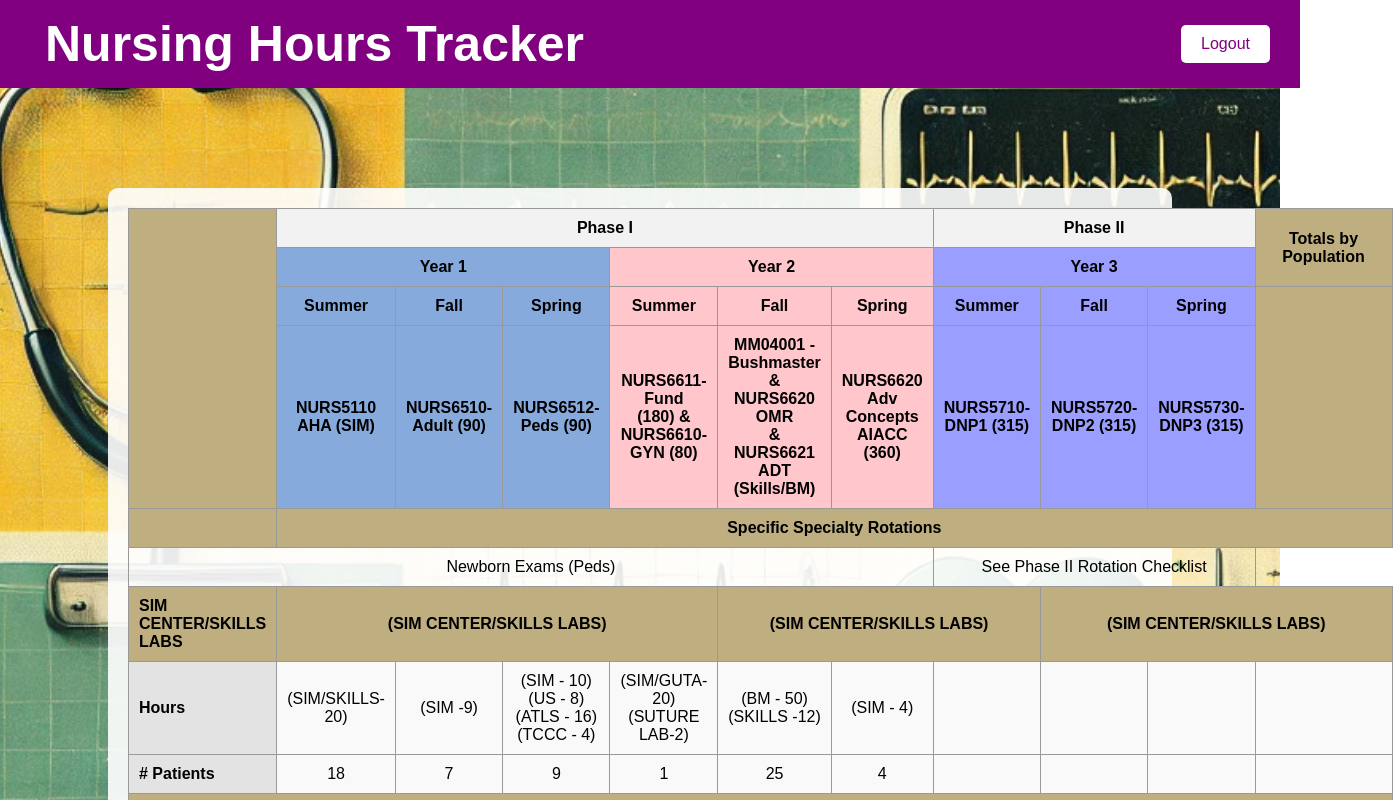
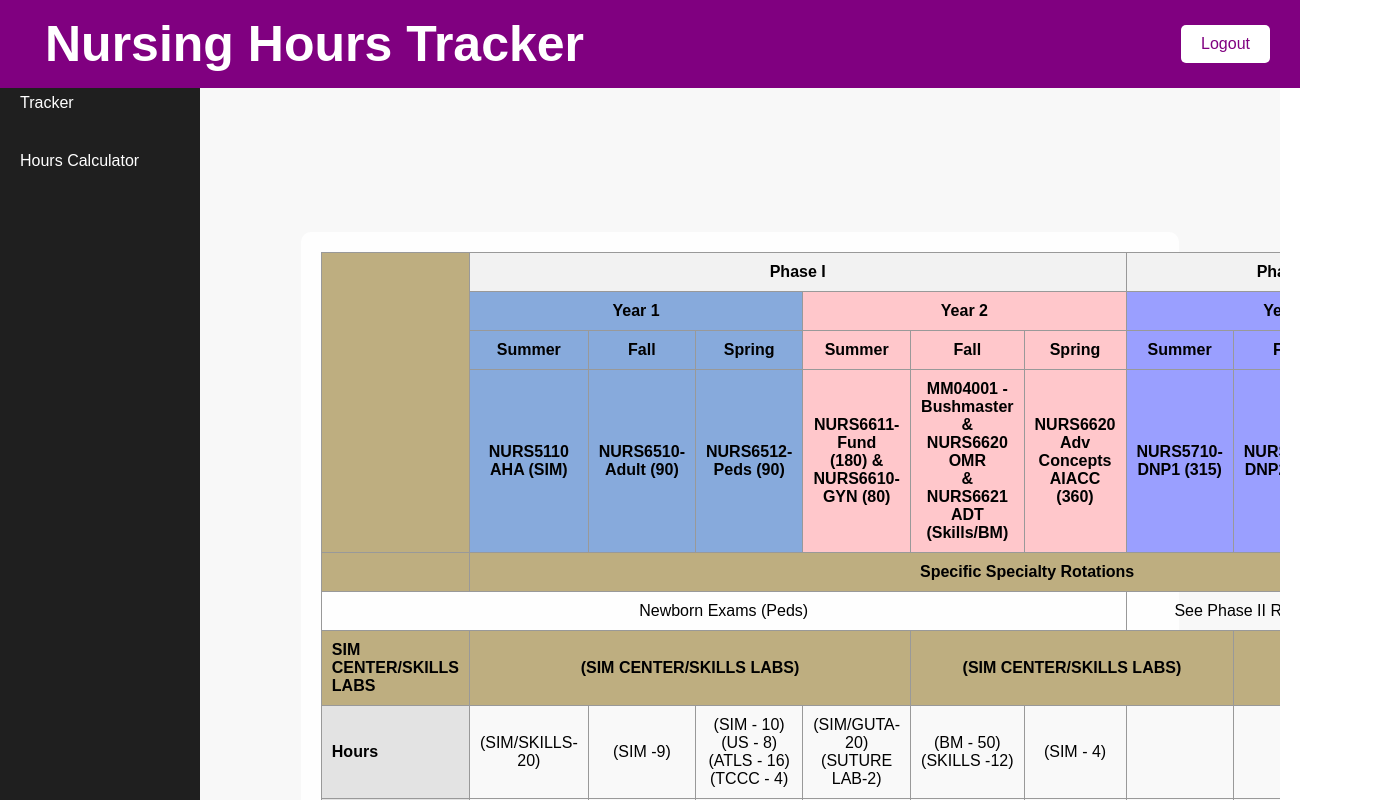
Before and after one commit to peteNeverSleeps/nursing-hours-tracker, a React (Create React App) app in the folder frontend/: page /main/tracker in a window 1280 px wide. Before the commit this address led to /tracker. Shown: the top 800 px of the page, 1393 px wide, since content can reach past the window. Built offline with nearby package versions, Linux system fonts and the light colour scheme; no server answers; sample sign-in values are in the browser's storage.

Commit message:
major updates to page

```diff
--- a/frontend/src/App.js
+++ b/frontend/src/App.js
@@ -1,43 +1,76 @@
 // src/App.js
-import React, { useState } from 'react';
-import { BrowserRouter as Router, Route, Routes, Navigate } from 'react-router-dom';
-import Login from './components/Login';
-import Tracker from './components/Tracker';
-import Dashboard from './components/Dashboard';
+import React, { useState } from "react";
+import {
+  BrowserRouter as Router,
+  Routes,
+  Route,
+  Navigate,
+} from "react-router-dom";
+
+import Login from "./components/Login";
+import LandingPage from "./components/LandingPage";
+import MainLayout from "./components/MainLayout";
+import Tracker from "./components/Tracker";
+import HourCalculator from "./components/HourCalculator";
+import Dashboard from "./components/Dashboard"; // if you still want to use it
 
 function App() {
-  const [token, setToken] = useState(localStorage.getItem('token') || null);
+  const [token, setToken] = useState(localStorage.getItem("token") || null);
 
   const handleLogin = (newToken) => {
-    localStorage.setItem('token', newToken);
+    localStorage.setItem("token", newToken);
     setToken(newToken);
   };
 
   const handleLogout = () => {
-    localStorage.removeItem('token');
+    localStorage.removeItem("token");
     setToken(null);
-  };
-
-  // Update the background image URL to point to your background1 image.
-  // Since background1.jpg is placed in the public folder, reference it as '/background1.jpg'.
-  const appStyle = {
-    backgroundImage: "url('/background1.jpg')",
-    backgroundSize: 'cover',
-    backgroundPosition: 'center',
-    minHeight: '100vh',
   };
 
   return (
     <Router>
-      <div style={appStyle}>
-        {token && <button className="logout-button" onClick={handleLogout}>Logout</button>}
-        <Routes>
-          <Route path="/login" element={<Login onLogin={handleLogin} />} />
-          <Route path="/tracker" element={token ? <Tracker token={token} /> : <Navigate to="/login" />} />
-          <Route path="/dashboard" element={token ? <Dashboard token={token} /> : <Navigate to="/login" />} />
-          <Route path="*" element={<Navigate to={token ? "/tracker" : "/login"} />} />
-        </Routes>
-      </div>
+      <Routes>
+        {/* Redirect root path to /landing or /login */}
+        <Route
+          path="/"
+          element={
+            token ? <Navigate to="/landing" replace /> : <Navigate to="/login" replace />
+          }
+        />
+
+        {/* Login Route */}
+        <Route path="/login" element={<Login onLogin={handleLogin} />} />
+
+        {/* Landing Page (first screen after login) */}
+        <Route
+          path="/landing"
+          element={
+            token ? <LandingPage /> : <Navigate to="/login" replace />
+          }
+        />
+
+        {/* Main Layout - all sub-routes are nested */}
+        <Route
+          path="/main"
+          element={
+            token ? (
+              <MainLayout handleLogout={handleLogout} />
+            ) : (
+              <Navigate to="/login" replace />
+            )
+          }
+        >
+          {/* Example nested routes under /main */}
+          <Route path="tracker" element={<Tracker token={token} />} />
+          <Route path="hour-calculator" element={<HourCalculator />} />
+          <Route path="dashboard" element={<Dashboard token={token} />} />
+          {/* Fallback to tracker if user just goes to /main */}
+          <Route index element={<Navigate to="tracker" replace />} />
+        </Route>
+
+        {/* Catch-all for 404s */}
+        <Route path="*" element={<Navigate to="/" replace />} />
+      </Routes>
     </Router>
   );
 }
--- /dev/null
+++ b/frontend/src/components/HourCalculator.js
@@ -0,0 +1,61 @@
+// src/components/HourCalculator.js
+import React, { useState } from "react";
+import "../styles.css";
+
+function HourCalculator() {
+  const [tableData, setTableData] = useState([
+    { rotation: "Clinical A", hours: 10 },
+    { rotation: "Clinical B", hours: 8 },
+    { rotation: "Clinical C", hours: 12 },
+  ]);
+
+  // Example: Summation
+  const totalHours = tableData.reduce((acc, row) => acc + row.hours, 0);
+
+  // Simple change handler
+  const handleHoursChange = (index, newHours) => {
+    const updatedData = [...tableData];
+    updatedData[index].hours = parseFloat(newHours) || 0;
+    setTableData(updatedData);
+  };
+
+  // "Save" to backend (you would call your API here)
+  const handleSave = () => {
+    // Example only:
+    console.log("Saving hourCalculator data to server...", tableData);
+
+    // e.g. fetch("/api/hourcalc/save", { method: 'POST', body: JSON.stringify(tableData), ... })
+  };
+
+  return (
+    <div>
+      <h3>Hour Calculator</h3>
+      <table>
+        <thead>
+          <tr>
+            <th>Rotation</th>
+            <th>Hours</th>
+          </tr>
+        </thead>
+        <tbody>
+          {tableData.map((row, i) => (
+            <tr key={i}>
+              <td>{row.rotation}</td>
+              <td>
+                <input
+                  type="number"
+                  value={row.hours}
+                  onChange={(e) => handleHoursChange(i, e.target.value)}
+                />
+              </td>
+            </tr>
+          ))}
+        </tbody>
+      </table>
+      <p><strong>Total:</strong> {totalHours} hours</p>
+      <button onClick={handleSave}>Save</button>
+    </div>
+  );
+}
+
+export default HourCalculator;
--- /dev/null
+++ b/frontend/src/components/LandingPage.js
@@ -0,0 +1,28 @@
+// src/components/LandingPage.js
+import React from "react";
+import { useNavigate } from "react-router-dom";
+import "../styles.css"; // or wherever your CSS is
+
+function LandingPage() {
+  const navigate = useNavigate();
+
+  const handleTileClick = () => {
+    // Navigate to the main dashboard layout
+    navigate("/main");
+  };
+
+  return (
+    <div className="landing-container">
+      <h1 className="landing-title">Welcome to the Nursing Hours Tracker</h1>
+      <div className="landing-tiles-container">
+        {/* One tile that looks like "pretty-adaptation" in Railway */}
+        <div className="landing-tile" onClick={handleTileClick}>
+          <h2>Nursing-Hours-Tracker</h2>
+          <p>Click to Open Project</p>
+        </div>
+      </div>
+    </div>
+  );
+}
+
+export default LandingPage;
--- /dev/null
+++ b/frontend/src/components/MainLayout.js
@@ -0,0 +1,62 @@
+// src/components/MainLayout.js
+import React from "react";
+import { Outlet, Link, useNavigate } from "react-router-dom";
+import "../styles.css";
+
+function MainLayout({ handleLogout }) {
+  const navigate = useNavigate();
+
+  const onLogoutClick = () => {
+    if (handleLogout) {
+      handleLogout();
+    }
+    navigate("/login");
+  };
+
+  return (
+    <div className="layout-container">
+      {/* Top Navbar */}
+      <nav className="top-nav">
+        <div className="nav-left">
+          <h2>Railway‐Style Nursing Tracker</h2>
+        </div>
+        <div className="nav-right">
+          <img
+            src="https://via.placeholder.com/40"
+            alt="Profile"
+            className="profile-icon"
+          />
+          <button className="logout-button" onClick={onLogoutClick}>
+            Logout
+          </button>
+        </div>
+      </nav>
+
+      {/* Body container => Sidebar + Main Content */}
+      <div className="body-container">
+        {/* Left Sidebar (Project tiles) */}
+        <aside className="sidebar">
+          {/* Link to your Tracker */}
+          <Link to="/main/tracker" className="sidebar-tile">
+            Tracker
+          </Link>
+          {/* Link to Hour Calculator */}
+          <Link to="/main/hour-calculator" className="sidebar-tile">
+            Hours Calculator
+          </Link>
+        </aside>
+
+        {/* Main Content (right side) */}
+        <main className="main-content">
+          {/*
+            The <Outlet> is where nested routes (tracker, hour calculator, etc.)
+            will render
+          */}
+          <Outlet />
+        </main>
+      </div>
+    </div>
+  );
+}
+
+export default MainLayout;
--- a/frontend/src/components/Tracker.js
+++ b/frontend/src/components/Tracker.js
@@ -72,6 +72,15 @@ function Tracker({ token }) {
       });
     };
   }, [token]);
+
+   // Example new save handler
+   const handleSave = () => {
+    console.log("Saving Tracker data to server...");
+    // Option A: Re-use your sendUpdate for each row
+    // Option B: Collect all table data at once, then post to your /api/hours endpoint
+    // E.g.:
+    // fetch("/api/hours/updateAll", { method: 'POST', body: JSON.stringify(...), headers: ... })
+  };
 
   return (
     <div className="tracker-container">
@@ -371,6 +380,10 @@ function Tracker({ token }) {
           </tbody>
         </table>
       </div>
+       {/* NEW SAVE BUTTON AT THE BOTTOM */}
+       <div style={{ textAlign: 'center', marginTop: '1rem' }}>
+        <button className="logout-button" onClick={handleSave}>Save</button>
+      </div>
     </div>
   );
 }
--- a/frontend/src/styles.css
+++ b/frontend/src/styles.css
@@ -1,8 +1,118 @@
 /* styles.css */
+
+/* Landing page styling */
+.landing-container {
+  display: flex;
+  flex-direction: column;
+  align-items: center;
+  justify-content: center;
+  height: 100vh;
+  background-color: #121212; /* or your chosen dark color */
+  color: white;
+}
+
+.landing-title {
+  font-size: 2rem;
+  margin-bottom: 2rem;
+}
+
+.landing-tiles-container {
+  display: flex;
+  gap: 1rem;
+}
+
+.landing-tile {
+  background-color: #1e1e1e;
+  border: 2px solid #3e3e3e;
+  padding: 2rem;
+  border-radius: 8px;
+  text-align: center;
+  cursor: pointer;
+  transition: 0.3s;
+  min-width: 250px;
+}
+
+.landing-tile:hover {
+  background-color: #2c2c2c;
+}
+
 
 .heading-title {
   color: white;
 }
+
+/* Main layout container */
+.layout-container {
+  display: flex;
+  flex-direction: column;
+  height: 100vh;
+  background-color: #121212; /* Dark background like Railway */
+}
+
+/* Top Navbar */
+.top-nav {
+  display: flex;
+  justify-content: space-between;
+  align-items: center;
+  background-color: #282828;
+  color: white;
+  padding: 0.8rem 1rem;
+}
+
+.nav-left h2 {
+  margin: 0;
+  font-size: 1.2rem;
+}
+
+.nav-right {
+  display: flex;
+  align-items: center;
+  gap: 1rem;
+}
+
+.profile-icon {
+  width: 40px;
+  height: 40px;
+  border-radius: 50%;
+}
+
+/* Body container => sidebar + main content */
+.body-container {
+  flex: 1;
+  display: flex;
+}
+
+/* Sidebar */
+.sidebar {
+  width: 200px;
+  background-color: #1f1f1f;
+  padding: 1rem 0;
+  display: flex;
+  flex-direction: column;
+  gap: 1rem;
+}
+
+.sidebar-tile {
+  color: white;
+  padding: 0.75rem 1rem;
+  text-decoration: none;
+  border-left: 4px solid transparent;
+  transition: 0.2s;
+}
+
+.sidebar-tile:hover {
+  background-color: #3a3a3a;
+  border-left: 4px solid #800080; /* Purple accent */
+}
+
+/* Main Content (right side) */
+.main-content {
+  flex: 1;
+  background-color: #f8f8f8;
+  padding: 1rem;
+  overflow-y: auto;
+}
+
 
 /* === Nursing Hours Tracker Styling === */
 .tracker-container {
```
